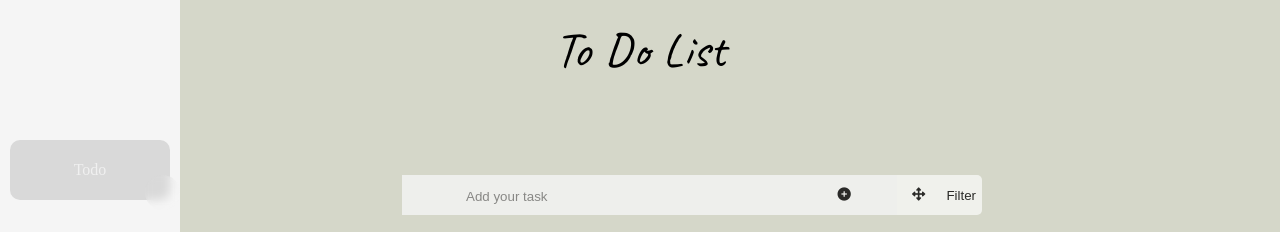
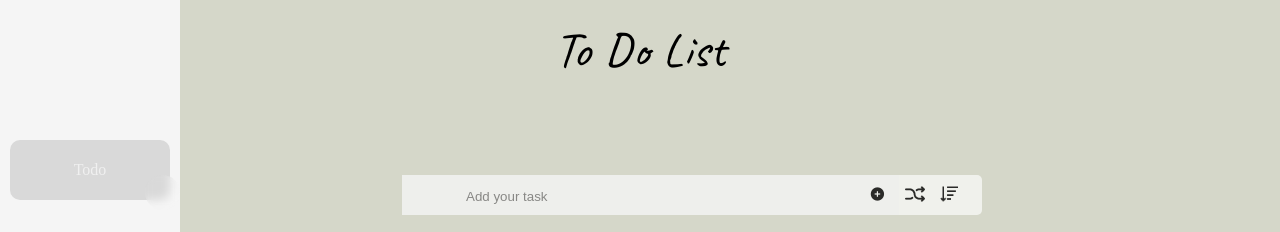
Before and after one commit to Shane99dt/toDoList, a plain HTML site: page index.html in a window 1280 px wide. Shown: the top 232 px of the page. Drawn offline with Linux system fonts and the light colour scheme.

Commit message:
form input css adjustments

```diff
--- a/index.html
+++ b/index.html
@@ -40,10 +40,10 @@
               </button>
             </form>
             <button name="randomTask">
-              <i id="randomTask" class="fa fa-arrows-alt"></i>
+              <img src="./images/random.png" alt="random" id="randomTask" height="20px">
             </button>
             <button id="filterAll" class="filter-tasks">
-              Filter
+              <img src="./images/sort.png" alt="sort" height="25px">
             </button>
           </div>
         </article>
--- a/styles.css
+++ b/styles.css
@@ -170,6 +170,10 @@ textarea:focus, input:focus {
   outline: none;
 }
 
+#filterAll{
+  padding-right: 20px;
+}
+
 /* add padding left when remove the valid button */
 form {
   width: 580px;
@@ -177,6 +181,11 @@ form {
   display: flex;
   align-items: center;
   padding-left: 52px;
+}
+
+form input{
+  flex-grow: 1;
+  flex-shrink: 1;
 }
 
 /* form end */
```
Also changed, not shown: images/random.png (added), images/sort.png (added).
